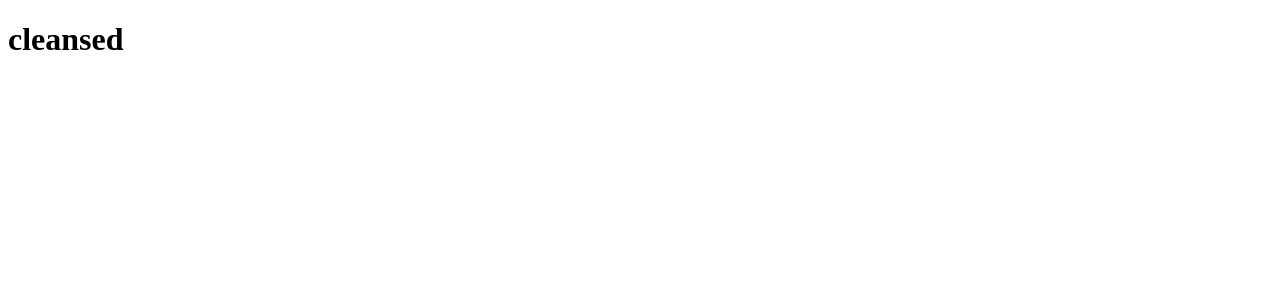
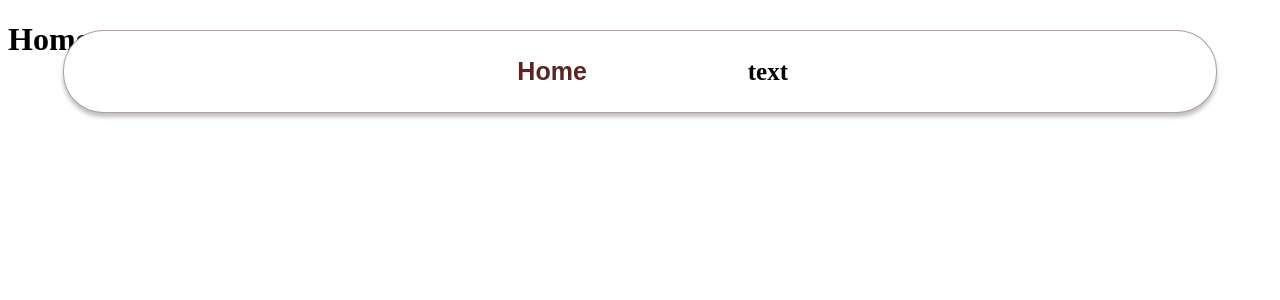
Before and after one commit to InitiallyJuniorr/YelpForBenches, a React app in the folder frontend/: page / in a window 1280 px wide. Shown: the top 300 px of the page. Built offline with nearby package versions, Linux system fonts and the light colour scheme; the HTML template or start-up script is replaced by a standard one.

Commit message:
working navbar...sob...
Adding local practice repository updates into YelpForBenches branch repository + restructuring project folder...so scared to merge this in the future

```diff
--- /dev/null
+++ b/frontend/components/components.css
@@ -0,0 +1,155 @@
+.navbar
+{
+
+    position: fixed;
+    top: 30px;
+    width: 90%;
+    margin: 0 auto;
+
+    /* centers navbar */
+    left: 50%;
+    transform: translateX(-50%);
+    /* left: 30px; */
+
+    display: flex;
+    height: 81px;
+    /* padding: 25px 15px 25px 43px; */
+    align-items:center;
+    justify-content:center;
+    gap: 167px;
+    background: #FFF;
+    flex-shrink:0;
+
+    border-radius: 40px;
+    border: 1px solid var(--gahbe, rgba(90, 37, 34, 0.45));
+    background: #FFF;
+    box-shadow: 0 4px 4px 0 rgba(0, 0, 0, 0.25);
+}
+
+ul{
+   flex: 1;
+   list-style:none;
+   text-align: center;
+
+}
+ul li {
+    /* makes them be in one line instead of column */
+    display: inline-block;
+
+    /* padding? */
+    margin: 10px 60px;
+
+    /* on hover pointer cursor */
+    cursor: pointer;
+
+    /* space between the words */
+    width: 95.817px;
+    flex-shrink: 0;
+
+    /* size + boldness */
+    font-size: 25px;
+    font-style: normal;
+    font-weight: 700;
+    line-height: normal;
+}
+ul li a{
+    color: #5A2522;
+    font-family: "Kumbh Sans", sans-serif;
+    text-decoration: none;
+}
+.something
+{
+    width: 95.817px;
+    flex-shrink: 0;
+
+    color: #5A2522;
+    font-family: "Kumbh Sans",sans-serif;
+    font-size: 30px;
+    font-style: normal;
+    font-weight: 700;
+    line-height: normal;
+}
+
+.Images{
+    width: auto;
+    height: auto;
+}
+navbar .title{
+    width: 95.817px;
+    flex-shrink: 0;
+
+    color: #5A2522;
+    font-family: "Kumbh Sans",sans-serif;
+    font-size: 30px;
+    font-style: normal;
+    font-weight: 700;
+    line-height: normal;
+}
+.homedivider
+{
+    display: flex;
+    width: 100%px;
+    height: 170px;
+    padding: 54px 327px 54px 356px;
+    flex-direction: column;
+    align-items: flex-start;
+    gap: 10px;
+    background: #B1805B;
+
+}
+
+.bottomtab
+{
+    display: flex;
+    height: 300px;
+    width: 100%;
+    background: #B1805B;
+
+}
+
+.RevButton{
+
+    /* display: flex; */
+    display: grid;
+    place-items: center;
+
+    width: 258px;
+    height: 61px;
+    padding: 10px 29px;
+    justify-content: center;
+    align-items: center;
+    gap: 10px;
+    border-radius: 25px;
+    background: #3D77BF;
+
+    text-align: center;
+    color: #FFF;
+    font-family: "Kumbh Sans",sans-serif;
+    font-size: 20px;
+    font-style: normal;
+    font-weight: 700;
+    line-height: normal;
+
+}
+
+.ProfileBanner
+{
+    width: 803px;
+    height: 247px;
+    border-bottom: 1px solid rgba(90, 37, 34, 0.50);
+    background: #8f8f8f;
+
+    padding-top: 20px;
+    color: #5A2522;
+    text-align: center;
+    font-family: "Kumbh Sans", sans-serif;
+    font-size: 50px;
+    font-style: normal;
+    font-weight: 700;
+    line-height: normal;
+}
+
+.ProfileImage
+{
+    border-radius: 50px;
+}
--- /dev/null
+++ b/frontend/components/navbar.jsx
@@ -0,0 +1,20 @@
+import React from "react";
+import { Link } from "react-router-dom"
+import "./components.css"
+
+export const NavBar = () =>
+{
+    return (
+        <>
+            <nav className="navbar">
+                <ul>
+                    <li><Link to="/">Home</Link></li>
+                    <li>
+                        text
+                    </li>
+                </ul>
+
+            </nav>
+        </>
+    )
+}
--- a/frontend/package.json
+++ b/frontend/package.json
@@ -12,7 +12,9 @@
   "dependencies": {
     "react": "^19.2.5",
     "react-dom": "^19.2.5",
-    "react-leaflet": "^5.0.0"
+    "react-leaflet": "^5.0.0",
+    "react-router-dom": "^7.15.0",
+    "router": "^2.2.0"
   },
   "devDependencies": {
     "@eslint/js": "^10.0.1",
--- /dev/null
+++ b/frontend/pages/home.jsx
@@ -0,0 +1,8 @@
+import React from "react"
+
+export function Home()
+{
+    return(
+        <h1>Home</h1>
+    )
+}
--- a/frontend/src/App.jsx
+++ b/frontend/src/App.jsx
@@ -5,16 +5,19 @@ import heroImg from './assets/hero.png'
 import './App.css'
 import { MapContainer, TileLayer, Marker, Popup, useMap } from 'react-leaflet'
 import 'leaflet/dist/leaflet.css'
-
-
-
+import { NavBar } from '../components/navbar'
+import { Home } from '../pages/home'
+import { HashRouter as Router, Routes, Route} from 'react-router-dom';
 
 function App() {
   const [count, setCount] = useState(0)
 
   return (
     <>
-    <h1>cleansed</h1>
+    <NavBar/>
+    <Routes>
+      <Route path="/" element={<Home/>}/>
+    </Routes>
     </>
   )
 }
```
Also changed, not shown: 1 other file (tests, documents, lock files or other folders).
